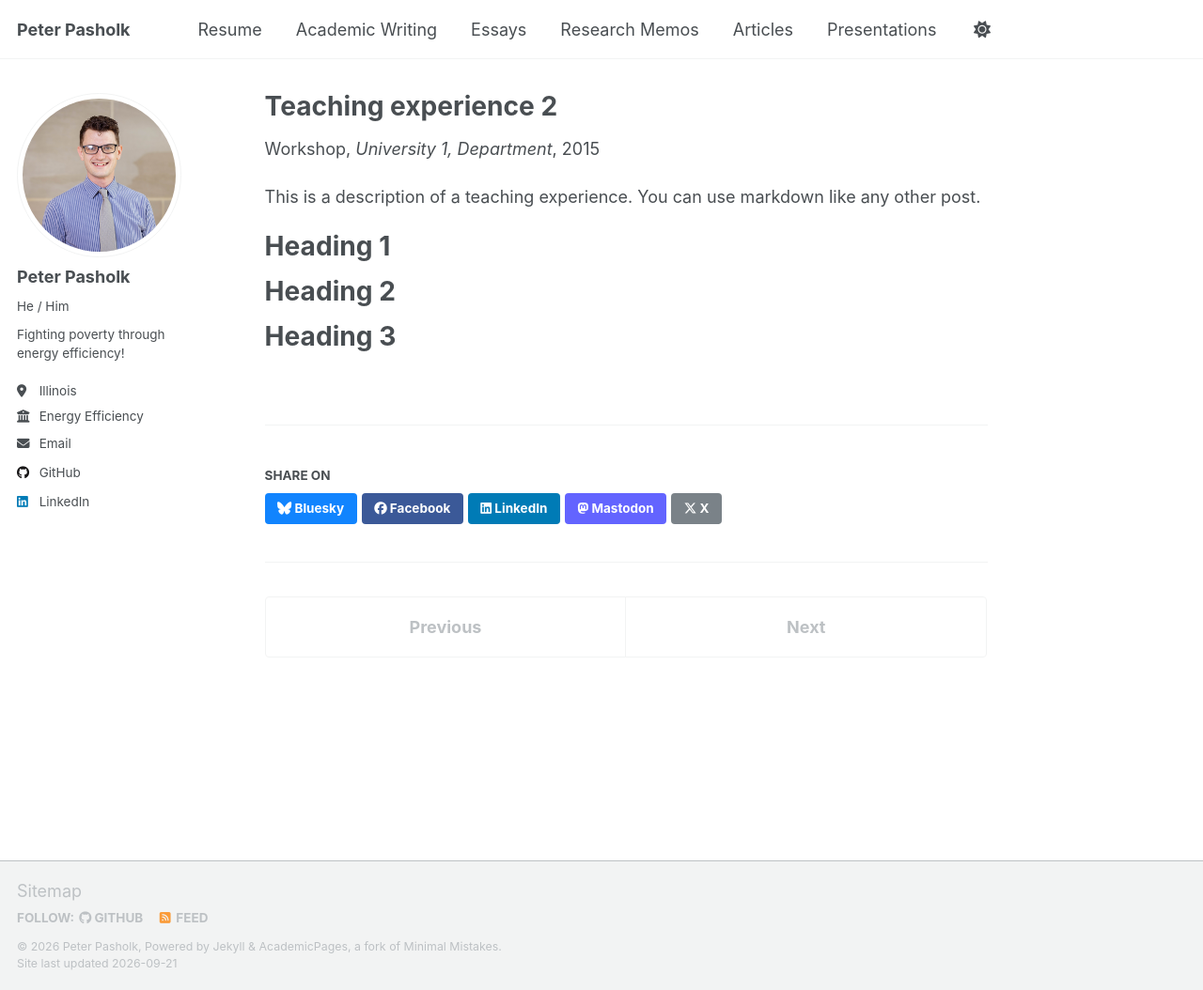
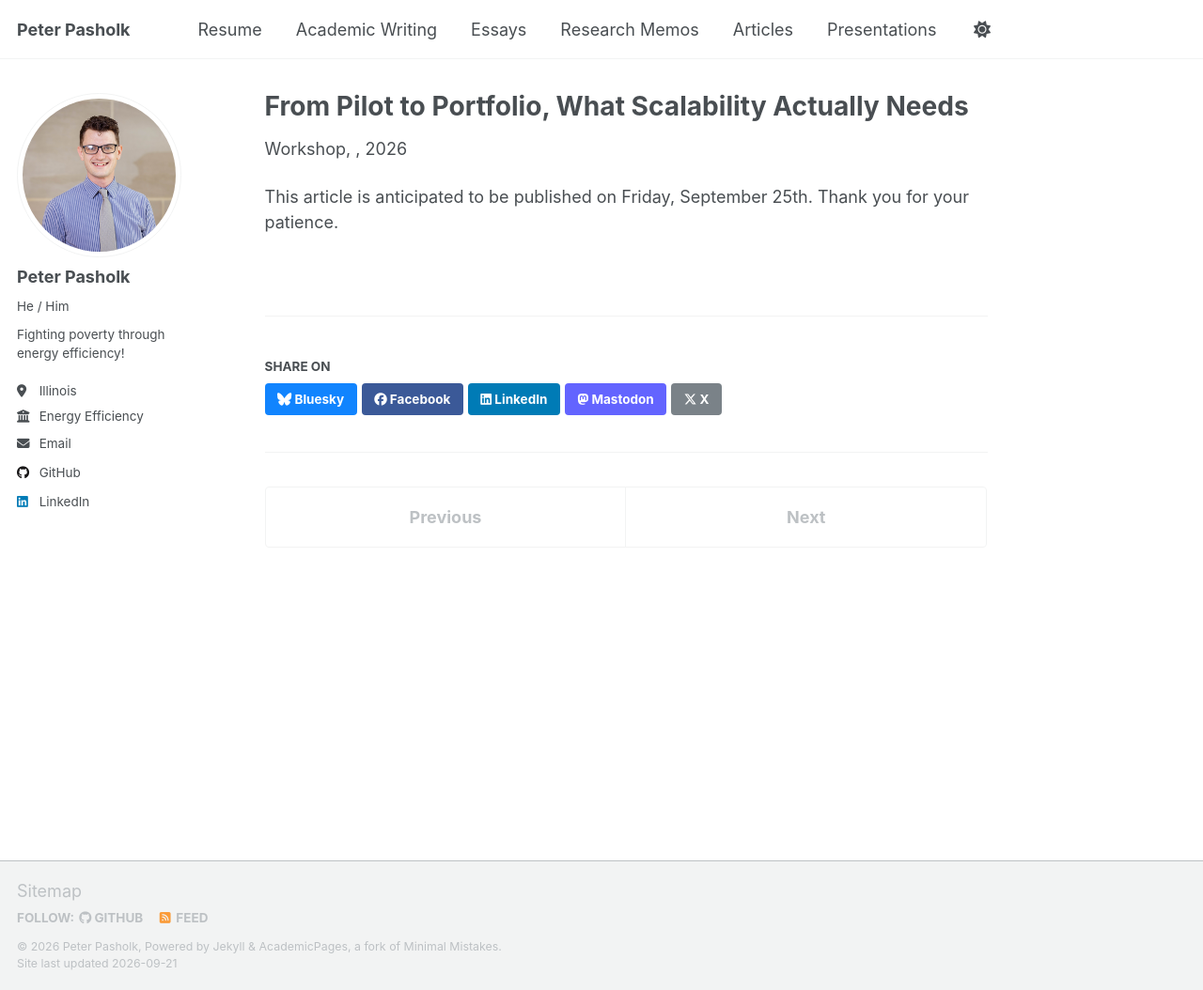
Before and after one commit to ppasholk/ppasholk.github.io, a Jekyll site: the page built from _teaching/2015-spring-teaching-2.md, in a window 1280 px wide and 1054 px high. Shown: the whole window at 94% size. Built offline with Jekyll 4.4.1, drawn with Linux system fonts in a browser that asks for light colours; a script that is not in the unit is left out.

Commit message:
Revise teaching experience title and publication date
Updated title and date for teaching experience entry.

```diff
--- a/_teaching/2015-spring-teaching-2.md
+++ b/_teaching/2015-spring-teaching-2.md
@@ -1,20 +1,8 @@
 ---
-title: "Teaching experience 2"
+title: "From Pilot to Portfolio, What Scalability Actually Needs"
 collection: teaching
 type: "Workshop"
-permalink: /teaching/2015-spring-teaching-1
-venue: "University 1, Department"
-date: 2015-01-01
-location: "City, Country"
+date: September 25, 2026
 ---
 
-This is a description of a teaching experience. You can use markdown like any other post.
-
-Heading 1
-======
-
-Heading 2
-======
-
-Heading 3
-======
+This article is anticipated to be published on Friday, September 25th. Thank you for your patience.
```
